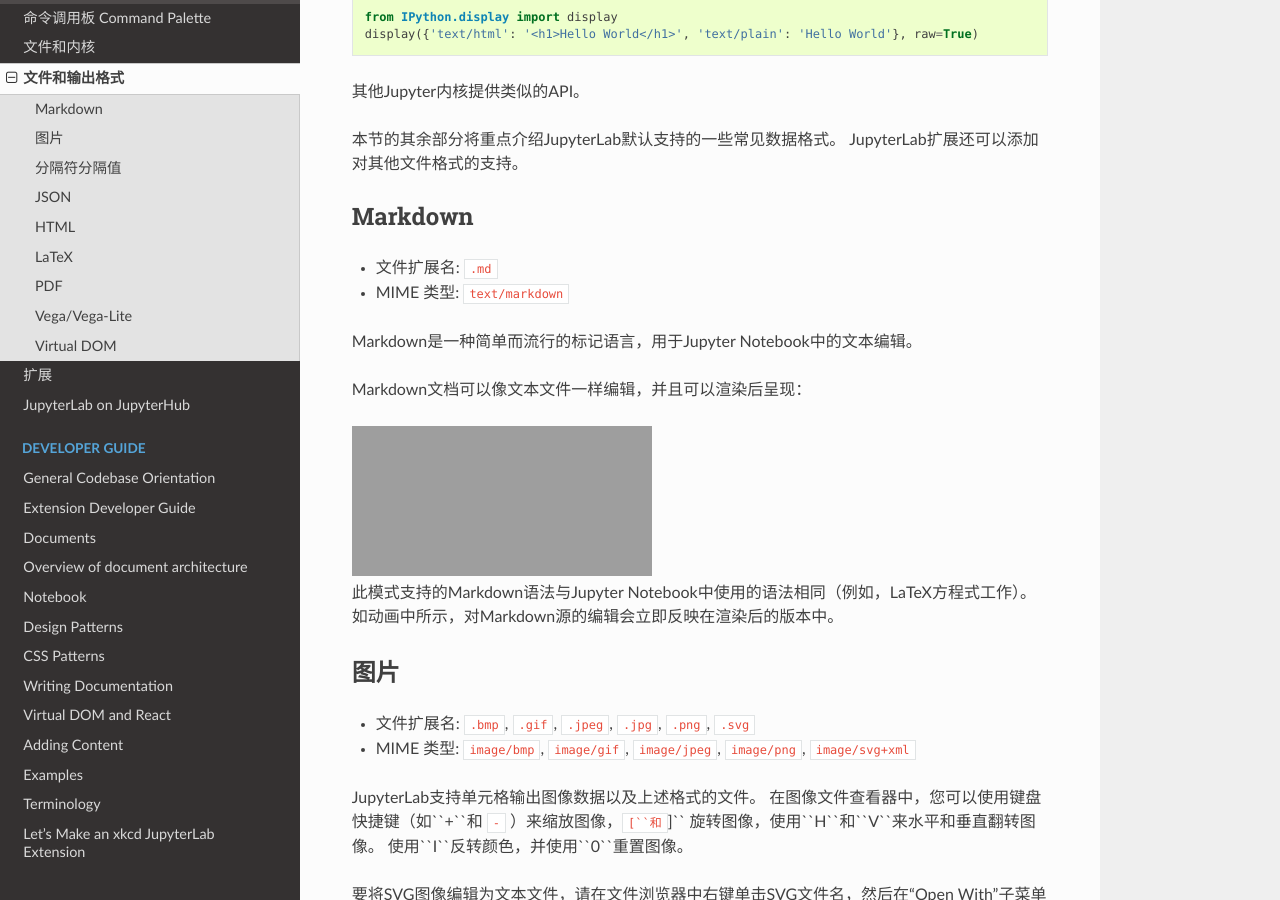
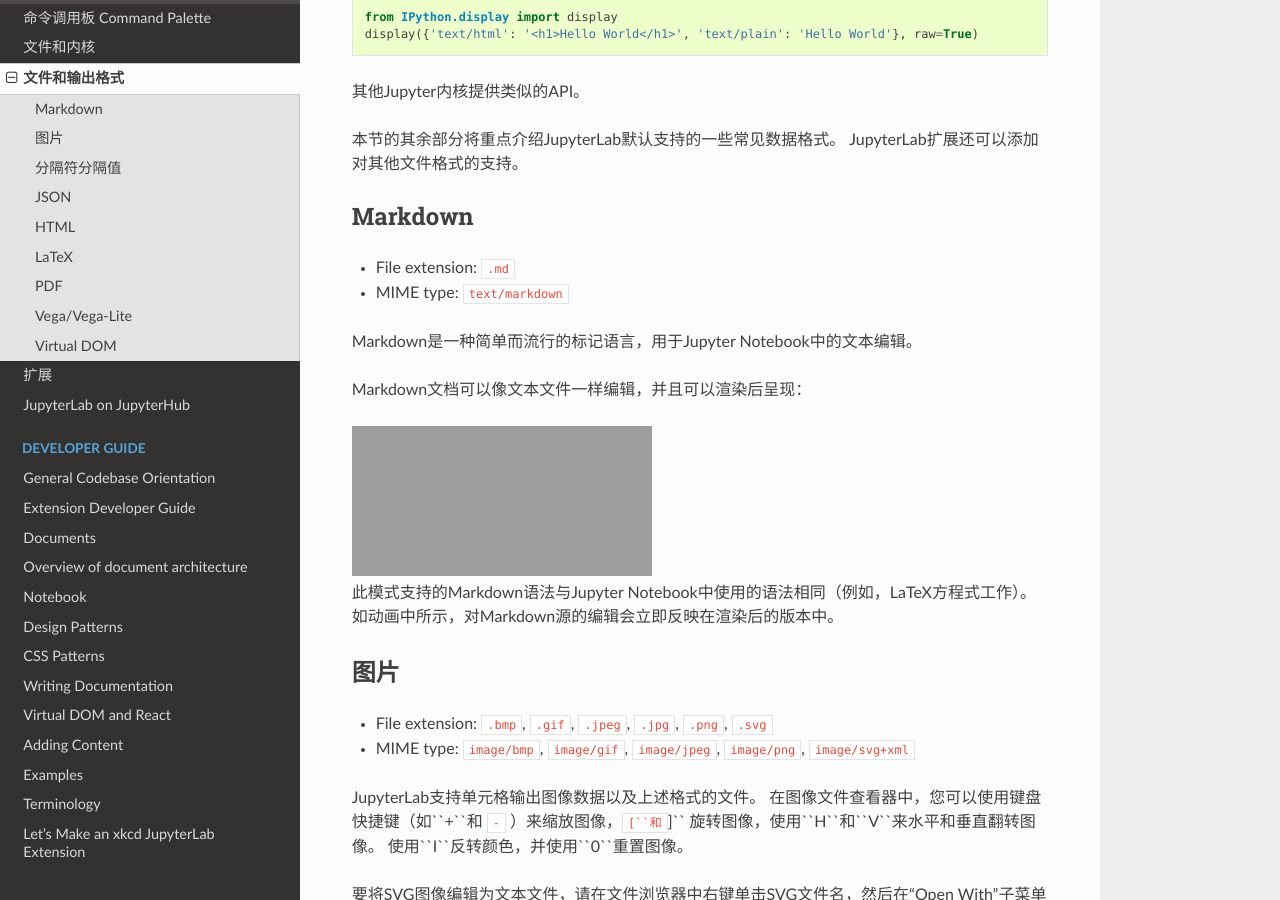
Before and after one commit to denlly/jupyter-doc, a Sphinx documentation site: the page built from docs/source/user/file_formats.rst, in a window 1280 px wide and 900 px high, scrolled down 1437 px. Built offline with Sphinx 7.4.7 and the Read the Docs theme 2.0.0, drawn with Linux system fonts in a browser that asks for light colours; part of the change alters nothing that is shown; grey boxes are pictures that could not be loaded.

```diff
--- a/docs/source/conf.py
+++ b/docs/source/conf.py
@@ -155,7 +155,22 @@ latex_elements = {
 
     # Additional stuff for the LaTeX preamble.
     #
-    # 'preamble': '',
+    'preamble': r'''
+\hypersetup{unicode=true}
+\usepackage{CJKutf8}
+\DeclareUnicodeCharacter{00A0}{\nobreakspace}
+\DeclareUnicodeCharacter{2203}{\ensuremath{\exists}}
+\DeclareUnicodeCharacter{2200}{\ensuremath{\forall}}
+\DeclareUnicodeCharacter{2286}{\ensuremath{\subseteq}}
+\DeclareUnicodeCharacter{2713}{x}
+\DeclareUnicodeCharacter{27FA}{\ensuremath{\Longleftrightarrow}}
+\DeclareUnicodeCharacter{221A}{\ensuremath{\sqrt{}}}
+\DeclareUnicodeCharacter{221B}{\ensuremath{\sqrt[3]{}}}
+\DeclareUnicodeCharacter{2295}{\ensuremath{\oplus}}
+\DeclareUnicodeCharacter{2297}{\ensuremath{\otimes}}
+\begin{CJK}{UTF8}{gbsn}
+\AtEndDocument{\end{CJK}}
+''',
 
     # Latex figure (float) alignment
     #
--- a/docs/source/user/file_formats.rst
+++ b/docs/source/user/file_formats.rst
@@ -40,8 +40,8 @@ IPython显示功能还可以从密钥字典（MIME类型）和值（MIME数据
 Markdown
 ~~~~~~~~
 
--  文件扩展名: ``.md``
--  MIME 类型: ``text/markdown``
+-  File extension: ``.md``
+-  MIME type: ``text/markdown``
 
 Markdown是一种简单而流行的标记语言，用于Jupyter Notebook中的文本编辑。
 
@@ -62,9 +62,9 @@ Markdown文档可以像文本文件一样编辑，并且可以渲染后呈现：
 图片
 ~~~~~~
 
--  文件扩展名: ``.bmp``, ``.gif``, ``.jpeg``, ``.jpg``, ``.png``,
+-  File extension: ``.bmp``, ``.gif``, ``.jpeg``, ``.jpg``, ``.png``,
    ``.svg``
--  MIME 类型: ``image/bmp``, ``image/gif``, ``image/jpeg``,
+-  MIME type: ``image/bmp``, ``image/gif``, ``image/jpeg``,
    ``image/png``, ``image/svg+xml``
 
 JupyterLab支持单元格输出图像数据以及上述格式的文件。 在图像文件查看器中，您可以使用键盘快捷键（如``+``和 ``-`` ）来缩放图像，``[``和``]`` 旋转图像，使用``H``和``V``来水平和垂直翻转图像。 使用``I``反转颜色，并使用``0``重置图像。
```
